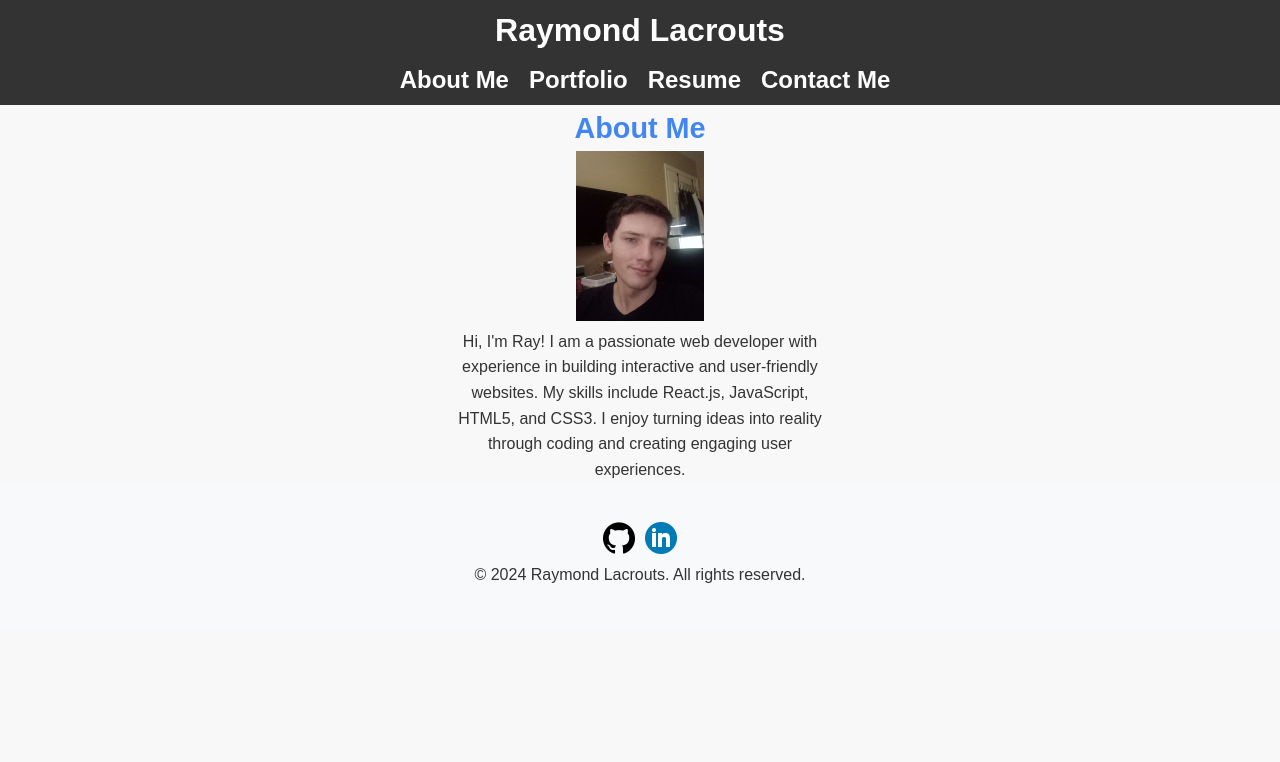
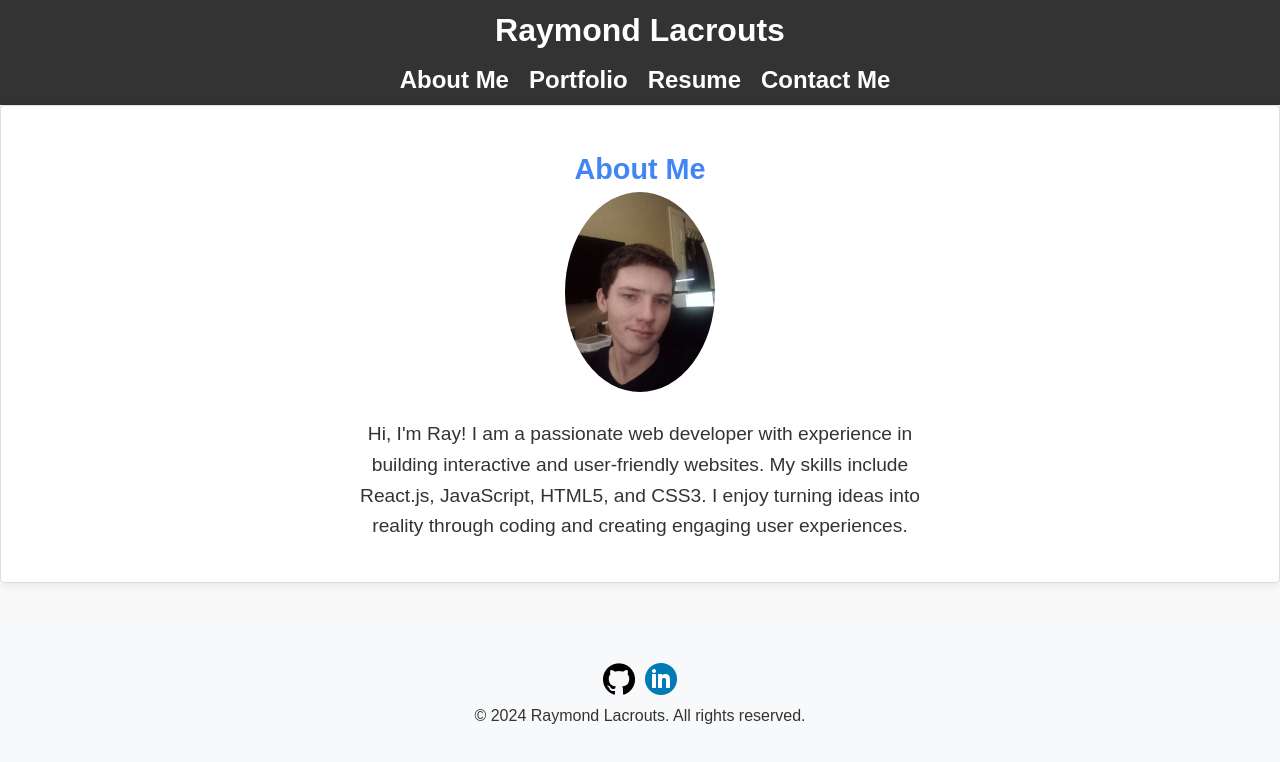
Before and after one commit to Wolffkran/rays-react-portfolio, a React (Create React App) app: page /about in a window 1280 px wide. Shown: the top 762 px of the page. Built offline with nearby package versions, Linux system fonts and the light colour scheme.

Commit message:
Styling changes

```diff
--- a/src/components/AboutMe/AboutMe.jsx
+++ b/src/components/AboutMe/AboutMe.jsx
@@ -1,21 +1,25 @@
+// AboutMe.jsx
+
 import React from 'react';
 
 const AboutMe = () => {
   return (
-<div className="about-me" style={{ textAlign: 'center' }}>
-  <h2>About Me</h2>
-      <div className="profile-image" style={{ textAlign: 'center' }}>
-  {/* Add your photo or avatar here */}
-  <img src="/images/profile-photo.jpg" alt="Ray" style={{ width: '10%', height: 'auto', margin: '0 auto' }} />
-</div>
+    <div className="about-me text-center p-8">
+      <h2 className="text-3xl font-bold mb-4">About Me</h2>
+      <div className="profile-image">
+        {/* Add your photo or avatar here */}
+        <img
+          src="/images/profile-photo.jpg"
+          alt="Ray"
+          style={{ width: '150px', height: 'auto', borderRadius: '50%', marginBottom: '20px' }}
+        />
+      </div>
 
-
-<p style={{ width: '100%', maxWidth: '30%', margin: '0 auto' }}>
-    Hi, I'm Ray! I am a passionate web developer with experience in building
-    interactive and user-friendly websites. My skills include React.js, JavaScript,
-    HTML5, and CSS3. I enjoy turning ideas into reality through coding and creating
-    engaging user experiences.
-  </p>
+      <p className="max-w-2xl mx-auto text-lg">
+        Hi, I'm Ray! I am a passionate web developer with experience in building interactive and
+        user-friendly websites. My skills include React.js, JavaScript, HTML5, and CSS3. I enjoy
+        turning ideas into reality through coding and creating engaging user experiences.
+      </p>
     </div>
   );
 };
--- a/src/styles/App-tailwind.css
+++ b/src/styles/App-tailwind.css
@@ -210,3 +210,28 @@ button:hover {
   display: flex;
   gap: 10px; /* Adjust the gap between social links as needed */
 }
+
+
+.about-me {
+  text-align: center;
+  padding: 40px 20px; /* Adjust padding as needed */
+  background-color: #fff; /* Set your desired background color */
+  border: 1px solid #ddd;
+  border-radius: 5px;
+  box-shadow: 0 0 10px rgba(0, 0, 0, 0.1);
+  margin-bottom: 40px; /* Adjust margin as needed */
+}
+
+.profile-image img {
+  width: 150px; /* Set your desired width for the profile image */
+  height: auto;
+  border-radius: 50%;
+  margin-bottom: 20px; /* Adjust margin as needed */
+}
+
+.about-me p {
+  max-width: 600px; /* Adjust max-width as needed */
+  margin: 0 auto;
+  font-size: 1.2em; /* Adjust font size as needed */
+  line-height: 1.6;
+}
```
